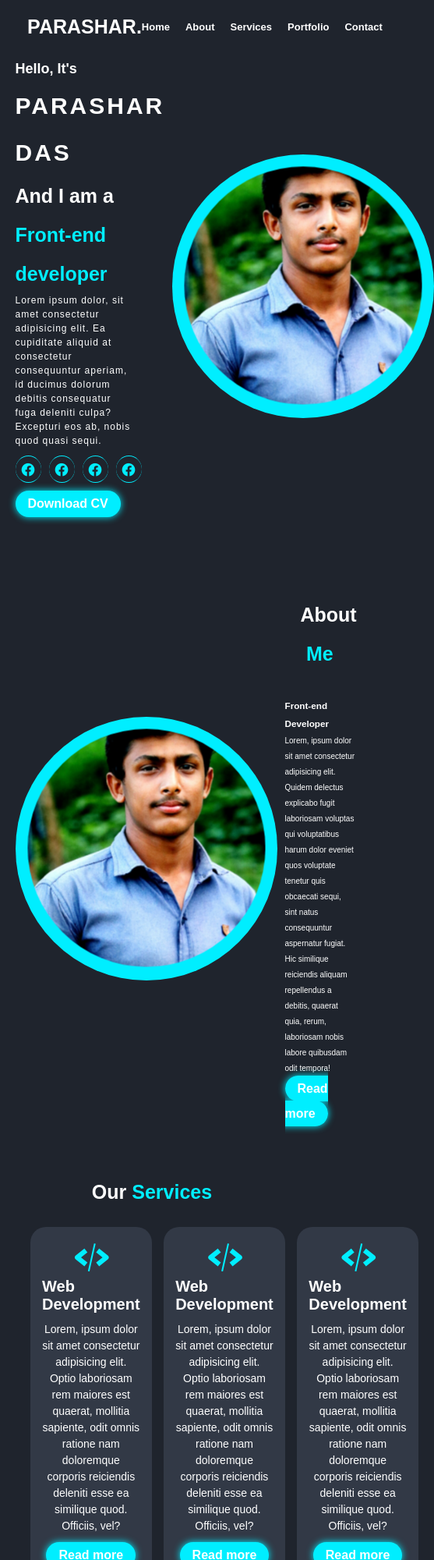
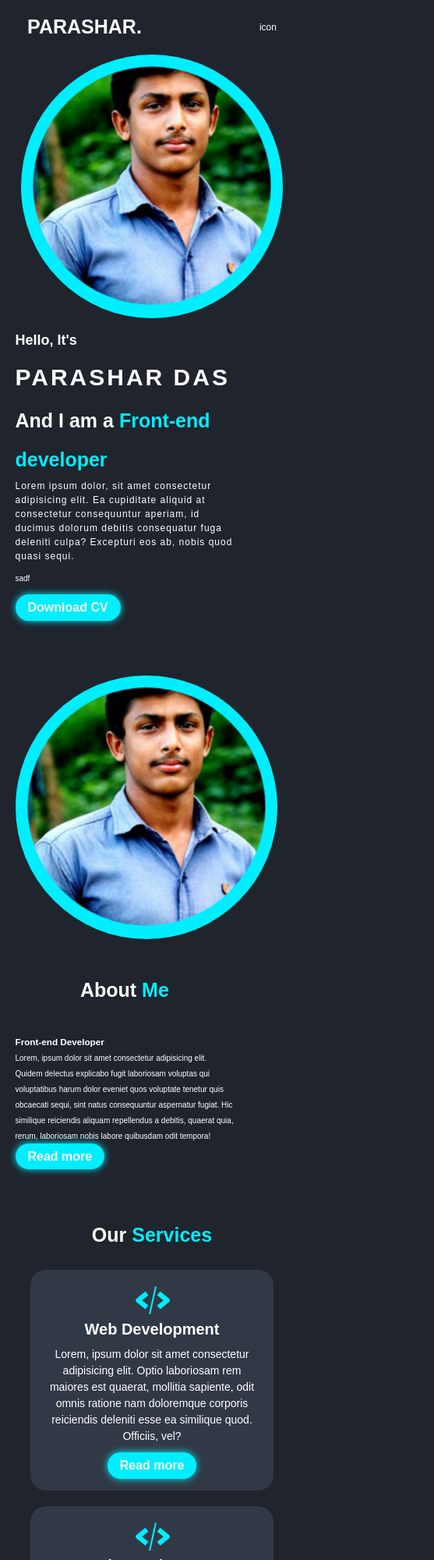
Before and after one commit to porashor/Portfolio_site_htm, a plain HTML site: page index.html in a window 390 px wide. Shown: the top 2000 px of the page at 78% size, 557 px wide, since content can reach past the window. Drawn offline with nearby package versions, Linux system fonts and the light colour scheme.

Commit message:
responsiveness done

```diff
--- a/assets/custom.js
+++ b/assets/custom.js
@@ -1 +1 @@
-document.querySelector(.social-media).innerHTML = "sadf"
+document.querySelector(".social-media").innerHTML = "sadf"
--- /dev/null
+++ b/assets/responsive.css
@@ -0,0 +1,49 @@
+
+
+/* for mid tab  */
+@media (max-width: 825px) {
+    .service-container{
+        display: grid;
+        grid-template-columns: 1fr 1fr;
+        gap: 20px;
+    }
+    .portfolio-container{
+        display: grid;
+        grid-template-columns: 1fr 1fr;
+        gap: 20px;
+    }
+    .input-box{
+        display: flex;
+        flex-direction: column;
+        gap: 20px;
+    }
+}
+
+
+/* for mobile  */
+@media (max-width: 432px) {
+    .nav-area{
+        display: none;
+    }
+    .icon_new{
+        display: block;
+    }
+    #home, #about{
+        grid-template-columns: 1fr;
+        flex-direction: column;
+    }
+    .home-area{
+        order: 2;
+    }
+    .service-container{
+        flex-direction: column;
+        grid-template-columns: 1fr ;
+    }
+    .portfolio-container{
+        display: flex;
+        flex-direction: column;
+    }
+    .input-box{
+        flex-direction: column;
+    }
+}
--- a/assets/style.css
+++ b/assets/style.css
@@ -1,7 +1,6 @@
 /* all applied css  */
 
 @import url('https://fonts.googleapis.com/css2?family=Poppins:ital,wght@0,100;0,200;0,300;0,400;0,500;0,600;0,700;0,800;0,900;1,100;1,200;1,300;1,400;1,500;1,600;1,700;1,800;1,900&display=swap');
-
 
 *{
     margin: 0;
@@ -61,7 +60,11 @@ body{
     font-size: 13px;
     font-weight: 600;
 }
-
+.icon_new{
+    font-size: 12px;
+    color: white;
+    display: none;
+}
 .nav-area a{
     color: var(--text-color);
     transition: all;
--- a/index.html
+++ b/index.html
@@ -8,6 +8,7 @@
     <link href='https://unpkg.com/boxicons@2.1.4/css/boxicons.min.css' rel='stylesheet'>
     <!-- css file linked here  -->
     <link rel="stylesheet" href="./assets/style.css">
+    <link rel="stylesheet" href="./assets/responsive.css">
 </head>
 <body>
     <!-- header sections -->
@@ -36,6 +37,9 @@
                         <a href="#contact">Contact</a>
                     </li>
                 </ul>
+                <div class="icon_new">
+                    icon
+                </div>
             </nav>
         </header>
     </section>
```
